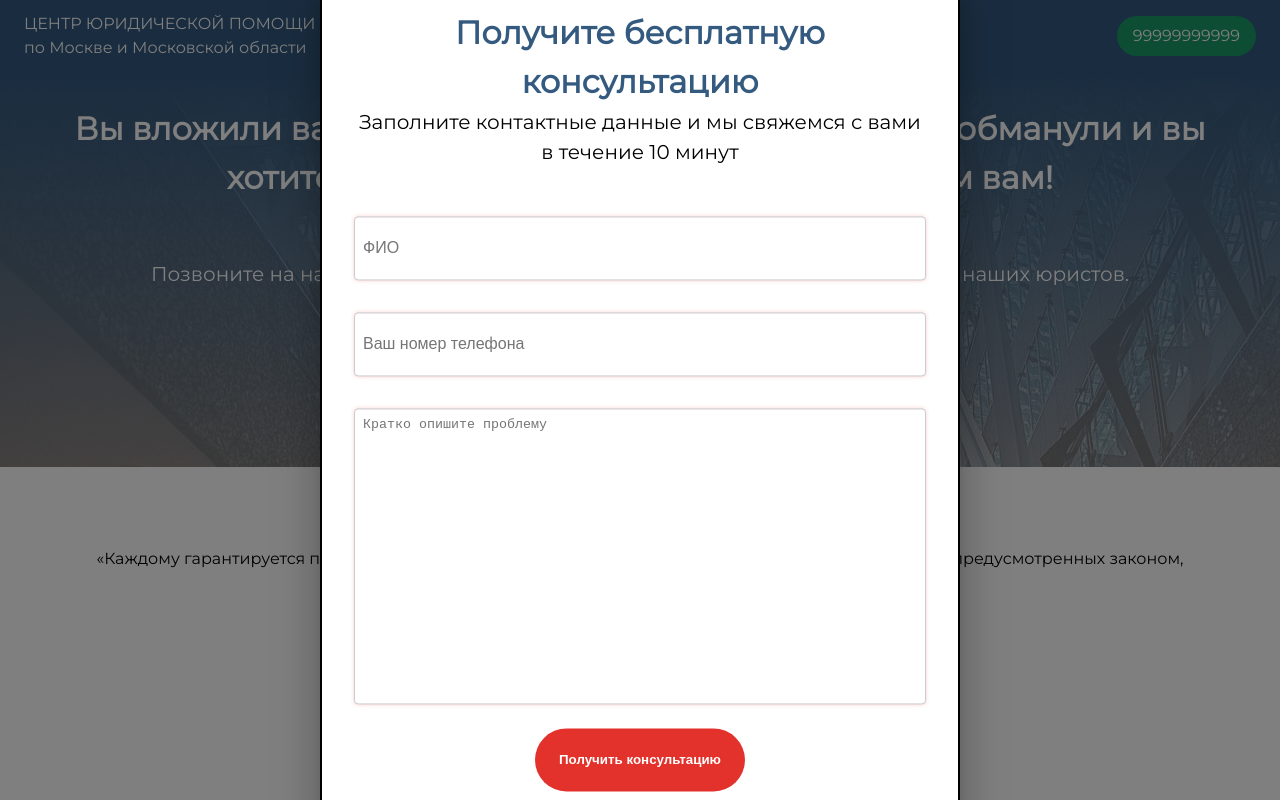
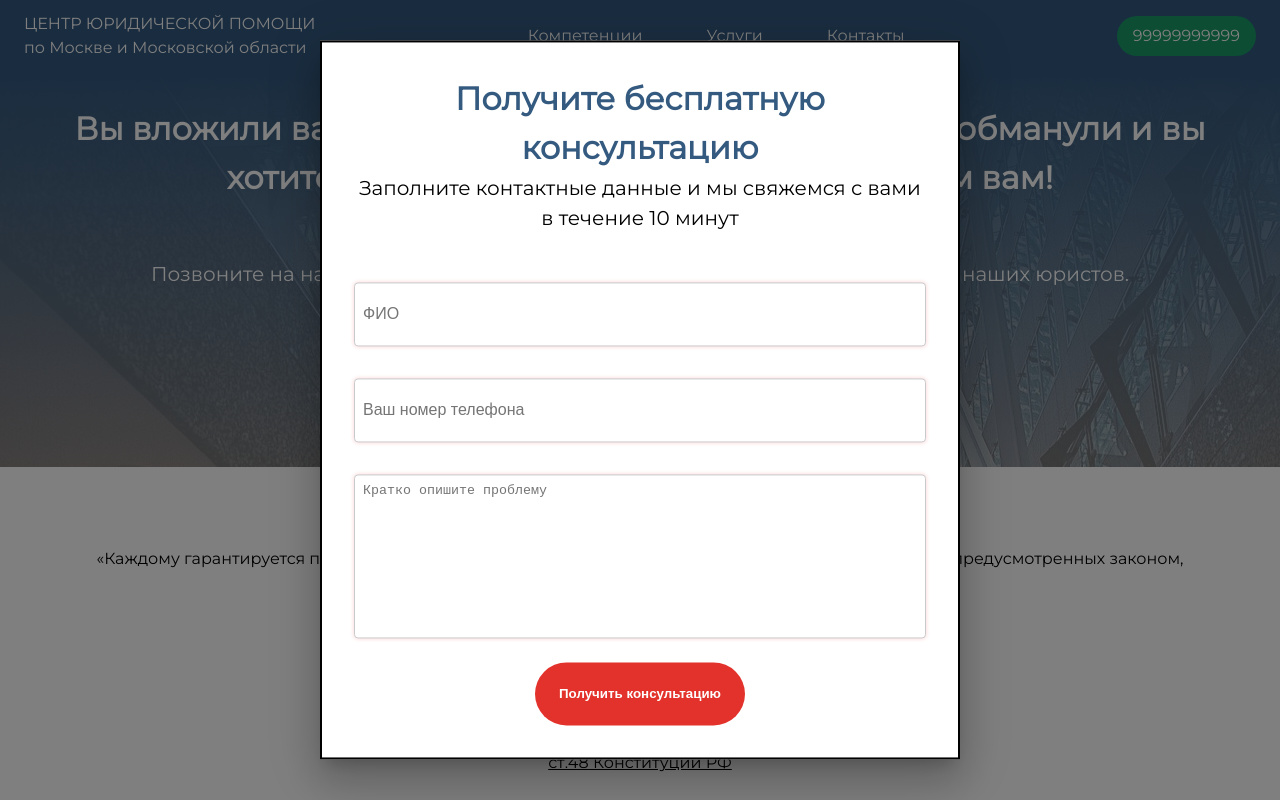
Before and after one commit to RamazanIttiev/law_web_page, a React (Create React App) app: page / in a window 1280 px wide. Both pictures are taken after a click on the button "Получите бесплатную консультацию". Shown: the top 800 px of the page. Built offline with nearby package versions, Linux system fonts and the light colour scheme.

Commit message:
Textarea size fix

```diff
--- a/src/App/components/Dialog.jsx
+++ b/src/App/components/Dialog.jsx
@@ -26,7 +26,6 @@ const Input = styled.input`
 
 const Textarea = styled(TextareaAutosize)`
   padding: 8px;
-  height: 148px;
   border: 1px solid #c9cacc;
   box-sizing: border-box;
   border-radius: 4px;
@@ -106,7 +105,7 @@ const Dialog = () => {
         <Textarea
           name="message"
           {...register('message', { required: true })}
-          style={{ height: '280px', resize: 'none' }}
+          style={{ height: '148px', resize: 'none' }}
           error={errors.message}
           type="text"
           placeholder="Кратко опишите проблему"
```
